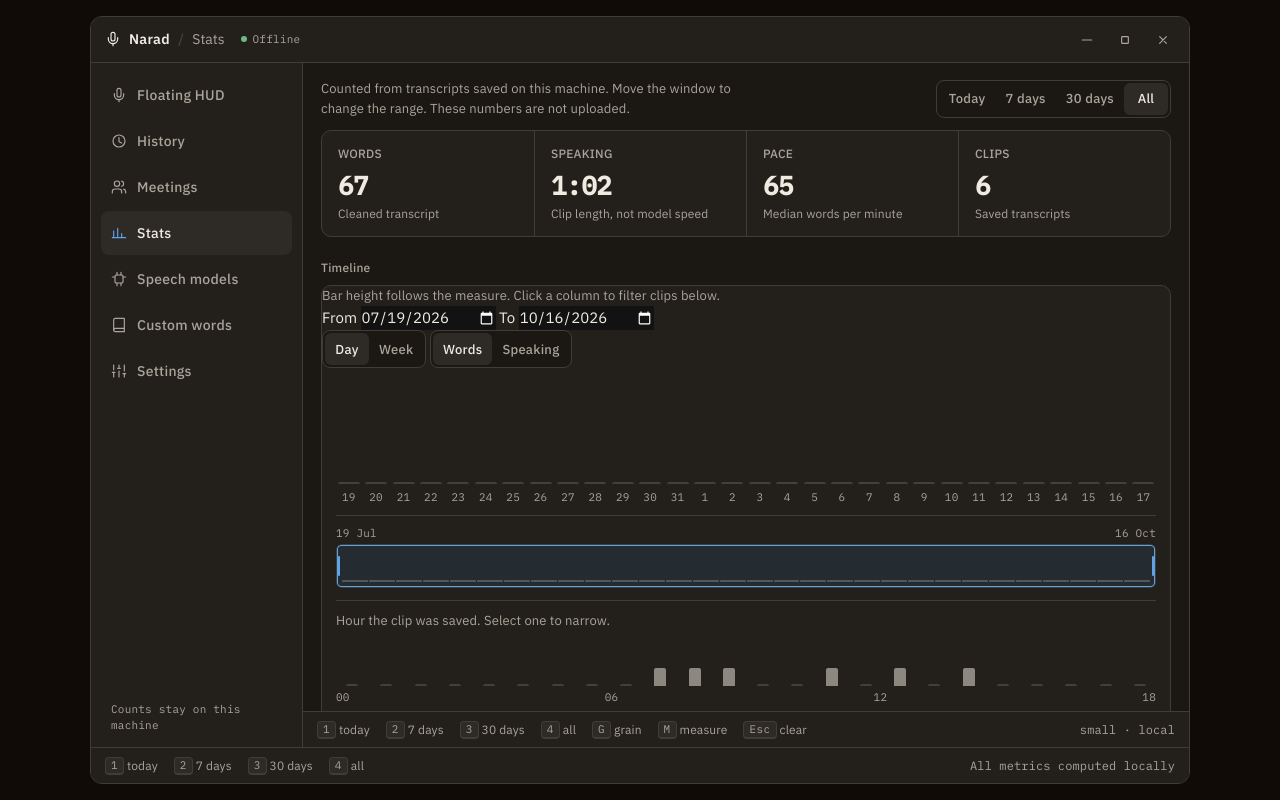
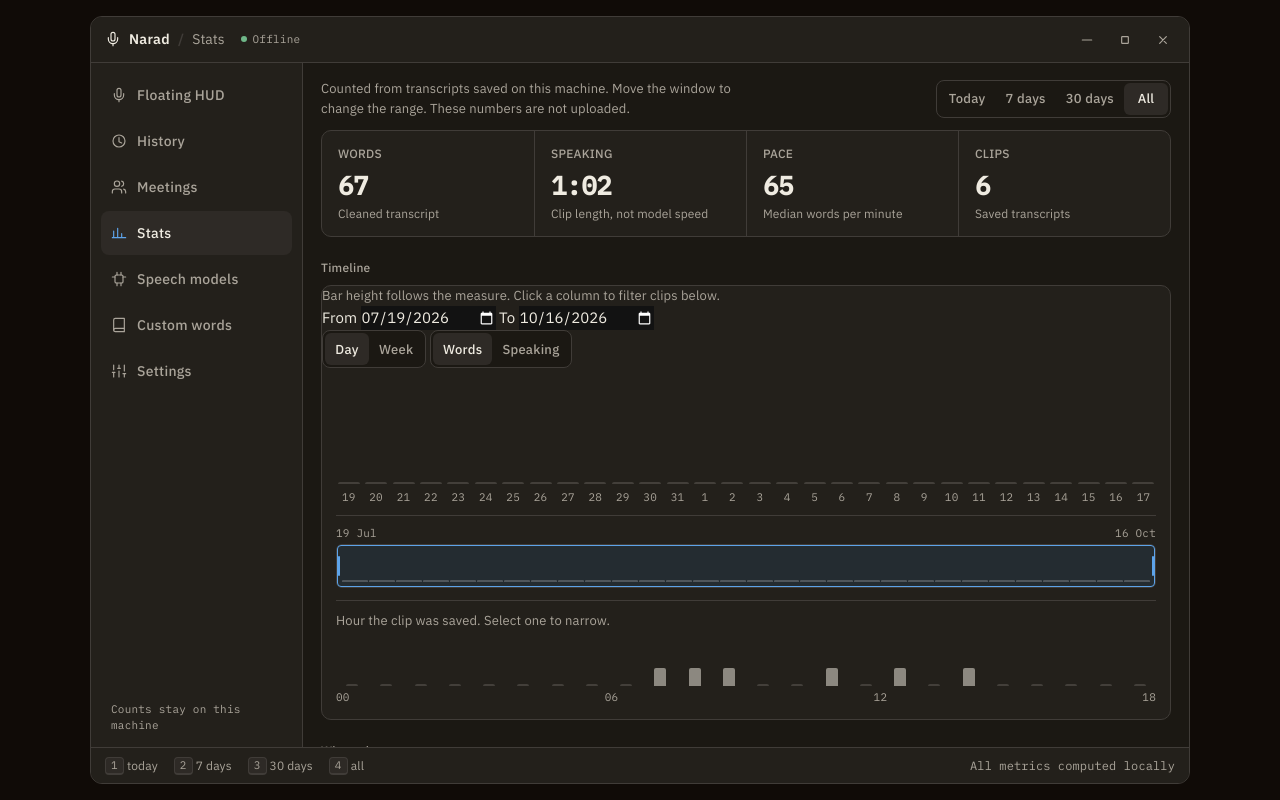
Before and after one commit to sandeepsingh61935/narad, a SvelteKit app in the folder dashboard/: page /stats in a window 1280 px wide. Built offline with nearby package versions, Linux system fonts and the light colour scheme.

Commit message:
feat(dashboard): refine full-bleed hud route layout and deduplicate nested markup

```diff
--- a/dashboard/src/app.css
+++ b/dashboard/src/app.css
@@ -177,10 +177,13 @@
   padding: 16px;
 }
 
-.stage.desktop-stage {
+.stage.desktop-stage,
+.desktop-stage {
+  display: block;
   position: relative;
   overflow: hidden;
   height: 100%;
+  width: 100%;
   background-image: radial-gradient(color-mix(in oklch, var(--fg) 13%, transparent) 1px, transparent 1px);
   background-size: 26px 26px;
   background-position: 0 20px;
--- a/dashboard/src/routes/+layout.svelte
+++ b/dashboard/src/routes/+layout.svelte
@@ -122,6 +122,12 @@
   }
 </script>
 
+{#if page.url.pathname.startsWith('/hud')}
+  <div class="w-full h-screen overflow-hidden select-none">
+    {@render children()}
+    <ToastHost />
+  </div>
+{:else}
   <div class="stage min-h-screen w-full flex items-center justify-center p-4 bg-desktop">
     <div class="window w-full max-w-[1100px] h-[760px] max-h-[calc(100vh-32px)] flex flex-col bg-bg border border-border rounded-[var(--window-radius)] overflow-hidden select-none shadow-2xl relative">
       <header class="headerbar" data-tauri-drag-region data-od-id="headerbar">
@@ -209,3 +215,4 @@
       <SetupModal bind:open={showSetupModal} />
     </div>
   </div>
+{/if}
--- a/dashboard/src/routes/+page.svelte
+++ b/dashboard/src/routes/+page.svelte
@@ -527,7 +527,7 @@
 
 <svelte:window onkeydown={handleKeydown} />
 
-<main class="content h-full flex flex-col min-h-0 overflow-hidden" data-od-id="history">
+<div class="h-full flex flex-col min-h-0 overflow-hidden" data-od-id="history">
   <div
     class="banner"
     id="pause-banner"
@@ -743,13 +743,4 @@
       {/if}
     </section>
   </div>
-</main>
-
-<footer class="statusbar" data-od-id="statusbar">
-  <span><span class="kbd">J</span> <span class="kbd">K</span> move</span>
-  <span><span class="kbd">Enter</span> insert</span>
-  <span><span class="kbd">C</span> copy</span>
-  <span><span class="kbd">Del</span> delete</span>
-  <span><span class="kbd">/</span> search</span>
-  <span class="spacer mono" data-model-stamp>{modelId} · local</span>
-</footer>
+</div>
--- a/dashboard/src/routes/hud/+page.svelte
+++ b/dashboard/src/routes/hud/+page.svelte
@@ -158,7 +158,7 @@
   }
 }} />
 
-<div class="stage desktop-stage flex-1 flex flex-col relative w-full h-full min-h-0 select-none overflow-hidden" data-od-id="desktop">
+<div class="desktop-stage flex-1 flex flex-col relative w-full h-full min-h-0 select-none overflow-hidden" data-od-id="desktop">
   <!-- Top GNOME panel mockup -->
   <header class="desk-panel" data-od-id="desk-panel">
     <div class="desk-panel-side">
--- a/dashboard/src/routes/models/+page.svelte
+++ b/dashboard/src/routes/models/+page.svelte
@@ -163,8 +163,7 @@
   <title>Speech models — Narad</title>
 </svelte:head>
 
-<main class="content" data-od-id="models">
-  <div class="content-scroll pad">
+<div class="content-scroll pad" data-od-id="models">
   <p class="small muted lede">
     Narad transcribes with a Whisper weight stored locally. Speed and memory show up here after that model runs once — Narad does not estimate them.
   </p>
@@ -237,10 +236,3 @@
     </div>
   </div>
 </div>
-</main>
-
-<footer class="statusbar" data-od-id="statusbar">
-  <span><span class="kbd">J</span> <span class="kbd">K</span> move</span>
-  <span><span class="kbd">Enter</span> download or set active</span>
-  <span class="spacer mono" data-model-stamp>{active} · local</span>
-</footer>
--- a/dashboard/src/routes/stats/+page.svelte
+++ b/dashboard/src/routes/stats/+page.svelte
@@ -353,14 +353,13 @@
   <title>Stats — Narad</title>
 </svelte:head>
 
-<main class="content" data-od-id="stats">
+<div class="content-scroll pad" data-od-id="stats">
   <h1 class="visually-hidden">Stats</h1>
   <div class="banner" id="pause-banner" hidden={!paused} data-od-id="pause-banner">
     History is paused. New transcripts are not counted here. Dictation still inserts at the cursor.
   </div>
 
-  <div class="content-scroll pad">
-    <div class="words-head">
+  <div class="words-head">
       <p class="small muted" id="lede" data-od-id="stats-lede">
         Counted from transcripts saved on this machine. Move the window to change the range. These numbers are not uploaded.
       </p>
@@ -617,15 +616,3 @@
       </p>
     </div>
   </div>
-</main>
-
-<footer class="statusbar" data-od-id="statusbar">
-  <span><span class="kbd">1</span> today</span>
-  <span><span class="kbd">2</span> 7 days</span>
-  <span><span class="kbd">3</span> 30 days</span>
-  <span><span class="kbd">4</span> all</span>
-  <span><span class="kbd">G</span> grain</span>
-  <span><span class="kbd">M</span> measure</span>
-  <span><span class="kbd">Esc</span> clear</span>
-  <span class="spacer mono" data-model-stamp>{modelId} · local</span>
-</footer>
--- a/dashboard/src/routes/words/+page.svelte
+++ b/dashboard/src/routes/words/+page.svelte
@@ -204,8 +204,7 @@
 
 <svelte:window onkeydown={handleKeydown} />
 
-<main class="content h-full flex flex-col min-h-0 overflow-hidden" data-od-id="words">
-  <div class="content-scroll pad">
+<div class="content-scroll pad" data-od-id="words">
     <div class="words-head">
       <div>
         <h1 class="text-xl font-semibold mb-1">Custom words</h1>
@@ -261,13 +260,6 @@
       </p>
     {/if}
   </div>
-</main>
-
-<footer class="statusbar" data-od-id="statusbar">
-  <span><span class="kbd">N</span> add word</span>
-  <span><span class="kbd">Esc</span> close dialog</span>
-  <span class="spacer mono">Saved on this machine</span>
-</footer>
 
 <!-- Add / Edit Word Modal Dialog -->
 <div
```
Lines whose indentation alone changed are shown as unchanged.
